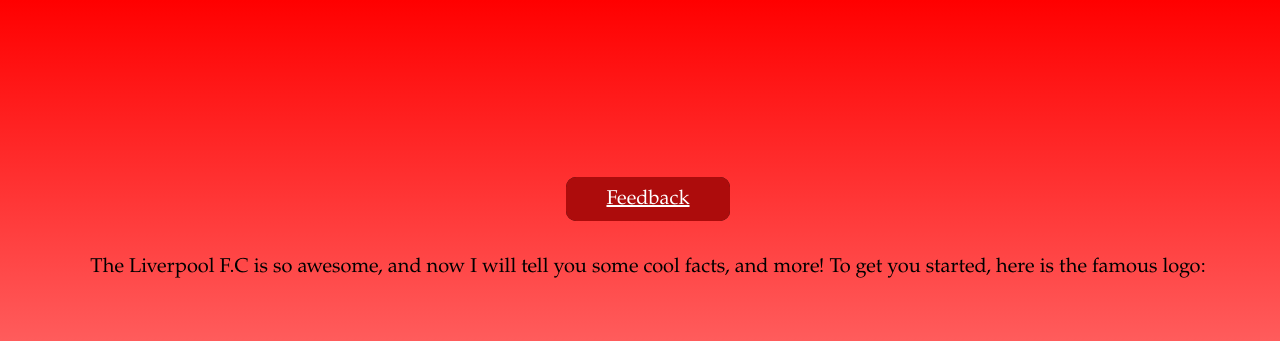
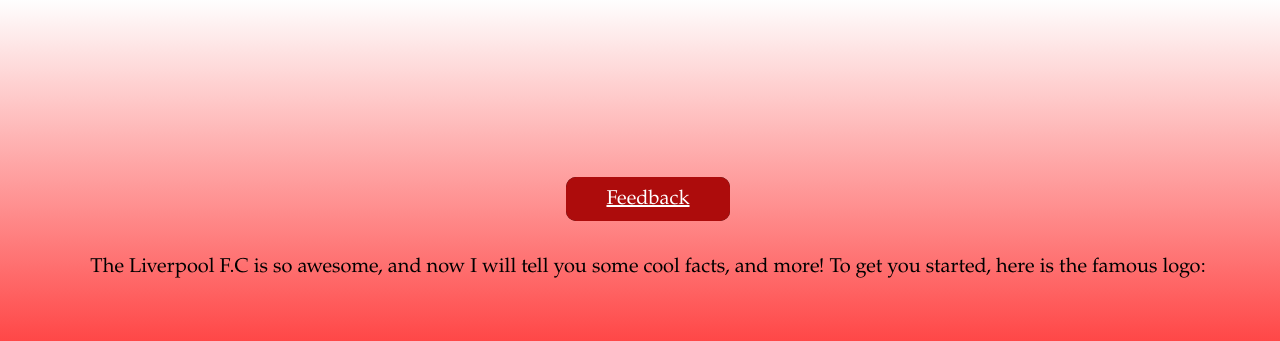
Before and after one commit to ah11914/Liverpool-is-Awesome, a plain HTML site: page index.html in a window 1280 px wide. Shown: the top 341 px of the page. Drawn offline with Linux system fonts and the light colour scheme.

Commit message:
Update index.html

```diff
--- a/index.html
+++ b/index.html
@@ -105,7 +105,7 @@
 
      body{
          text-align: center;
-         background-image: linear-gradient(rgb(255,0,0), rgb(255,255,255));
+         background-image: linear-gradient( rgb(254, 254, 254 ), rgb(255,0,0), rgb(255,255,255));
          min-width: 100%;
          min-height: 100%;
       }
```
